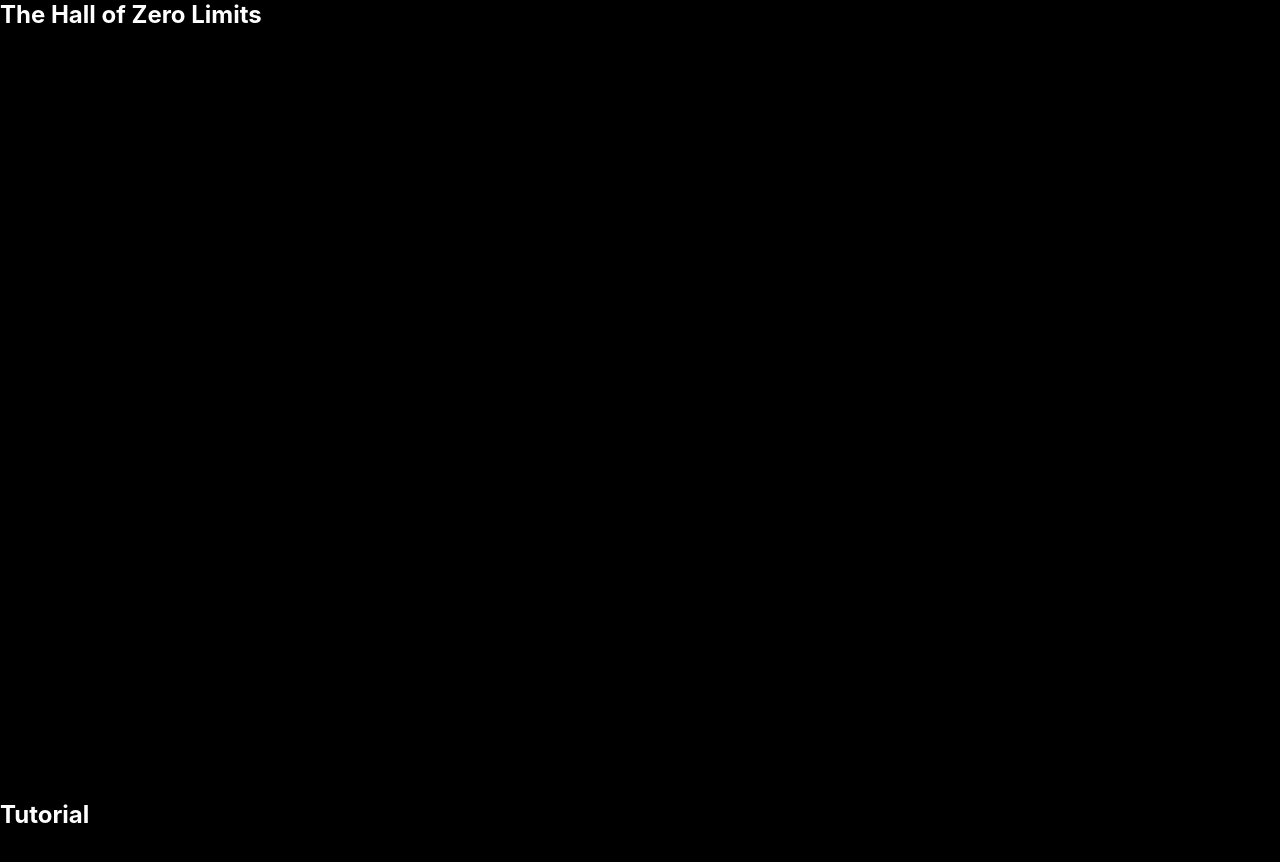
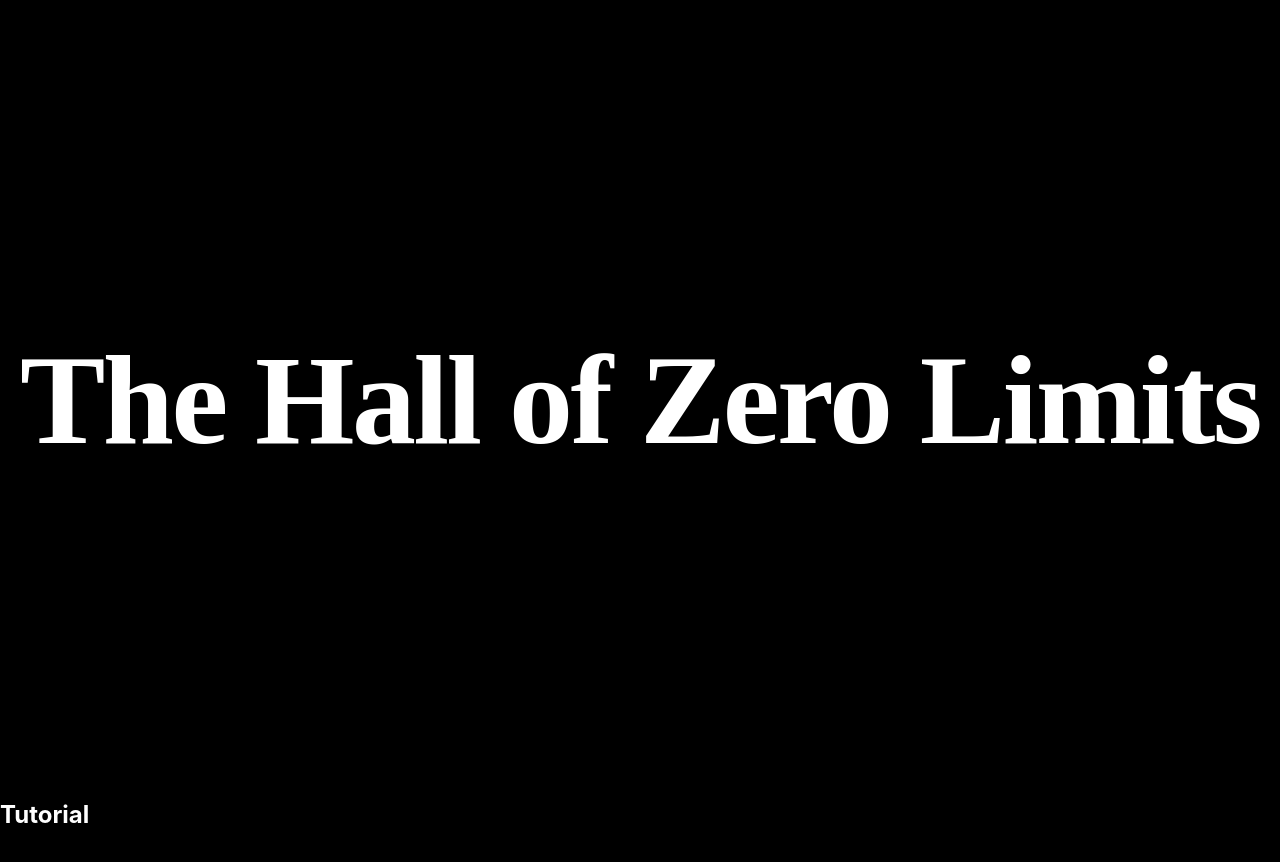
Before and after one commit to chasov-artem/Cinematic-website, a React (Vite) app: page / in a window 1280 px wide. Shown: the top 862 px of the page. Built offline with nearby package versions, Linux system fonts and the light colour scheme.

Commit message:
feat: App/Hero

```diff
--- a/src/App.jsx
+++ b/src/App.jsx
@@ -1,12 +1,11 @@
-import './styles/globals.css'
+import "./styles/globals.css";
+import HeroSection from "./components/HeroSection";
 
 function App() {
   return (
     <div className="app">
       {/* Hero Section */}
-      <section className="hero-section">
-        <h1>The Hall of Zero Limits</h1>
-      </section>
+      <HeroSection />
 
       {/* Tutorial Section */}
       <section className="tutorial-section">
@@ -38,7 +37,7 @@ function App() {
         <p>Footer</p>
       </footer>
     </div>
-  )
+  );
 }
 
-export default App
+export default App;
--- /dev/null
+++ b/src/components/HeroSection.jsx
@@ -0,0 +1,13 @@
+import styles from './HeroSection.module.css'
+
+function HeroSection() {
+  return (
+    <section className={styles.heroSection}>
+      <div className={styles.heroContent}>
+        <h1 className={styles.heroTitle}>The Hall of Zero Limits</h1>
+      </div>
+    </section>
+  )
+}
+
+export default HeroSection
--- /dev/null
+++ b/src/components/HeroSection.module.css
@@ -0,0 +1,35 @@
+.heroSection {
+  min-height: 100vh;
+  width: 100%;
+  display: flex;
+  align-items: center;
+  justify-content: center;
+  position: relative;
+  background-color: var(--color-black);
+}
+
+.heroContent {
+  text-align: center;
+  z-index: 1;
+}
+
+.heroTitle {
+  font-family: var(--font-display);
+  font-size: 8rem;
+  font-weight: 700;
+  color: var(--color-white);
+  letter-spacing: -0.02em;
+  line-height: 1.1;
+}
+
+@media (max-width: 768px) {
+  .heroTitle {
+    font-size: 4rem;
+  }
+}
+
+@media (max-width: 480px) {
+  .heroTitle {
+    font-size: 3rem;
+  }
+}
```
Also changed, not shown: 1 other file (tests, documents, lock files or other folders).
